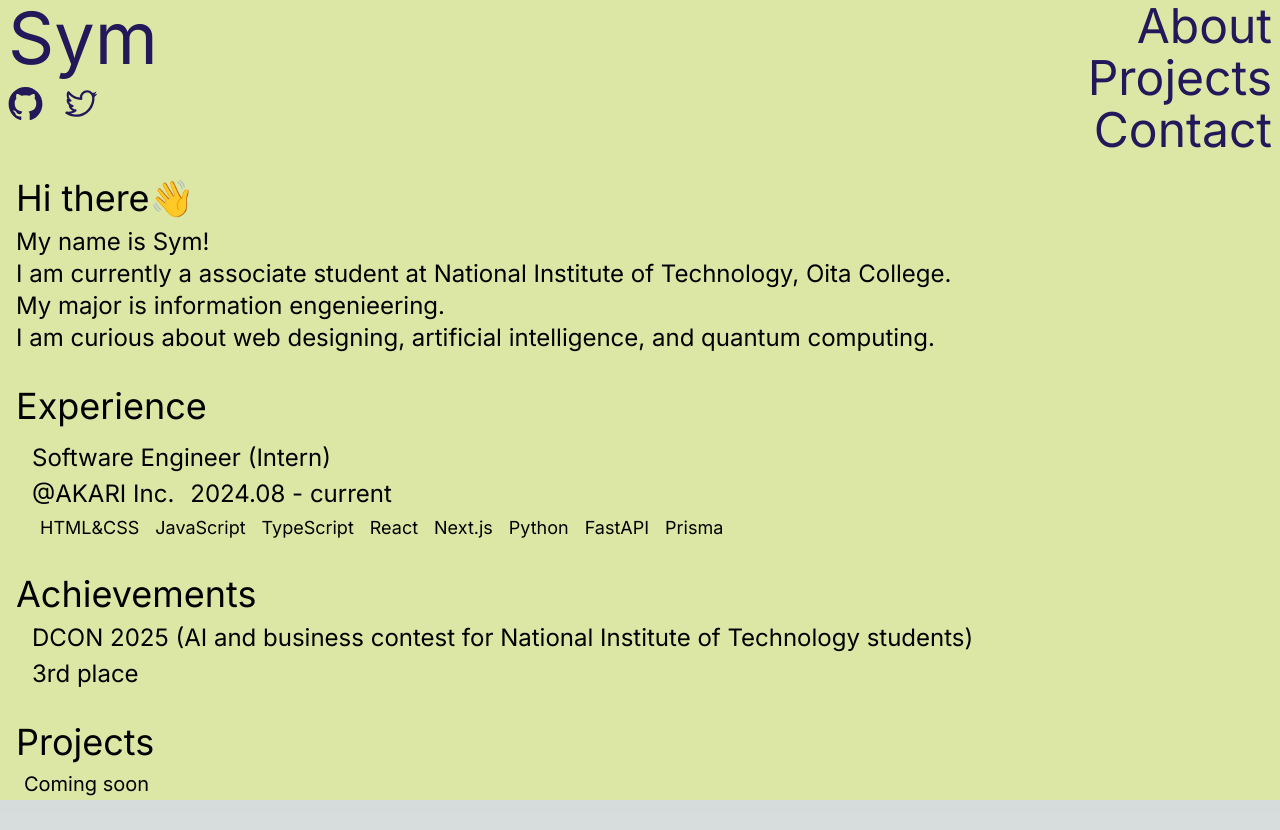
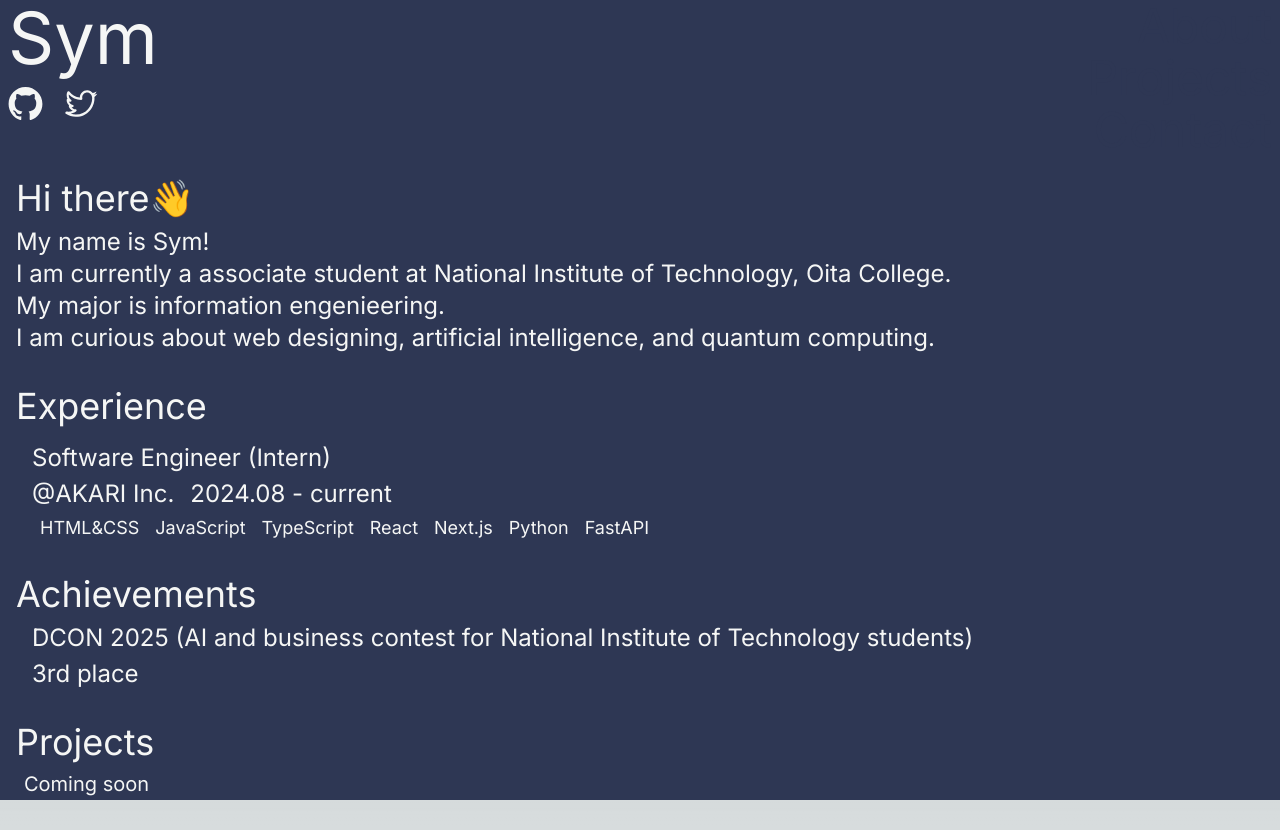
Before and after one commit to Sym521/gemi21.com, a Next.js app: page / in a window 1280 px wide. Built offline with nearby package versions, Linux system fonts and the light colour scheme.

Commit message:
fix: update color schema

```diff
--- a/app/_components/Achievements.tsx
+++ b/app/_components/Achievements.tsx
@@ -8,7 +8,6 @@
                 <h2>DCON 2025 (AI and business contest for National Institute of Technology students)</h2>
                 <p>3rd place</p>
             </div>
-
         </div>
     );
 }
--- a/app/_components/Experience.tsx
+++ b/app/_components/Experience.tsx
@@ -19,7 +19,6 @@
                         <li>Next.js</li>
                         <li>Python</li>
                         <li>FastAPI</li>
-                        <li>Prisma</li>
                     </ul>
                 </div>
             </div>
--- a/app/_components/Header.tsx
+++ b/app/_components/Header.tsx
@@ -4,8 +4,8 @@
 export const Header = () => {
     return (
         <>
-            <div className="flex justify-between mt-0.5 ml-2 bg-mustard">
-                <div className="text-3xl md:text-7xl text-left text-sonavy">
+            <div className="flex justify-between mt-0.5 ml-2">
+                <div className="text-3xl md:text-7xl text-left">
                     <a href="/">Sym</a>
                     <div className="flex space-x-5">
                         <a href="https://github.com/Sym521">
--- a/app/page.tsx
+++ b/app/page.tsx
@@ -7,7 +7,7 @@
 
 export default function Home() {
   return (
-    <div className="flex flex-col w-full h-screen bg-mustard">
+    <div className="flex flex-col w-full h-screen bg-sonavy text-snow-50">
       <Header />
       <main>
         <About />
--- a/tailwind.config.ts
+++ b/tailwind.config.ts
@@ -14,8 +14,14 @@
           "conic-gradient(from 180deg at 50% 50%, var(--tw-gradient-stops))",
       },
       colors: {
-        'mustard': '#DDE7A5',
-        'sonavy': '#22185A',
+        'snow': {
+          '50': '#f5f6f5',
+          '100': '#eef0ee',
+          '200': '#daddda',
+          '300': '#bac0b9',
+          '400': '#949d93',
+        },
+        'sonavy': '#2e3754',
       },
     },
   },
```
